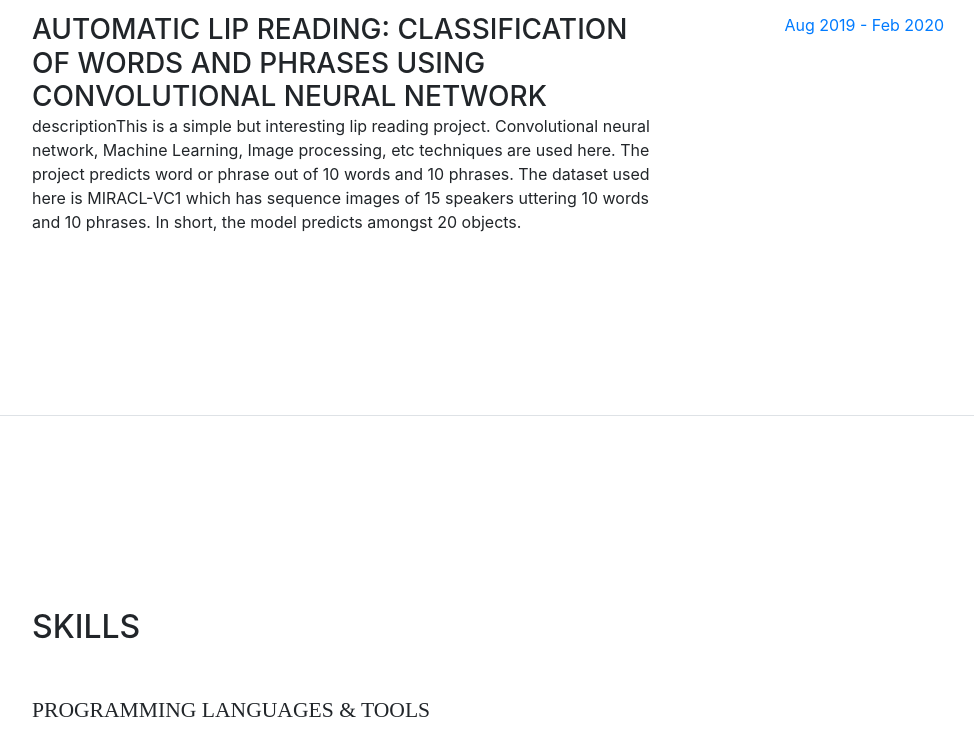
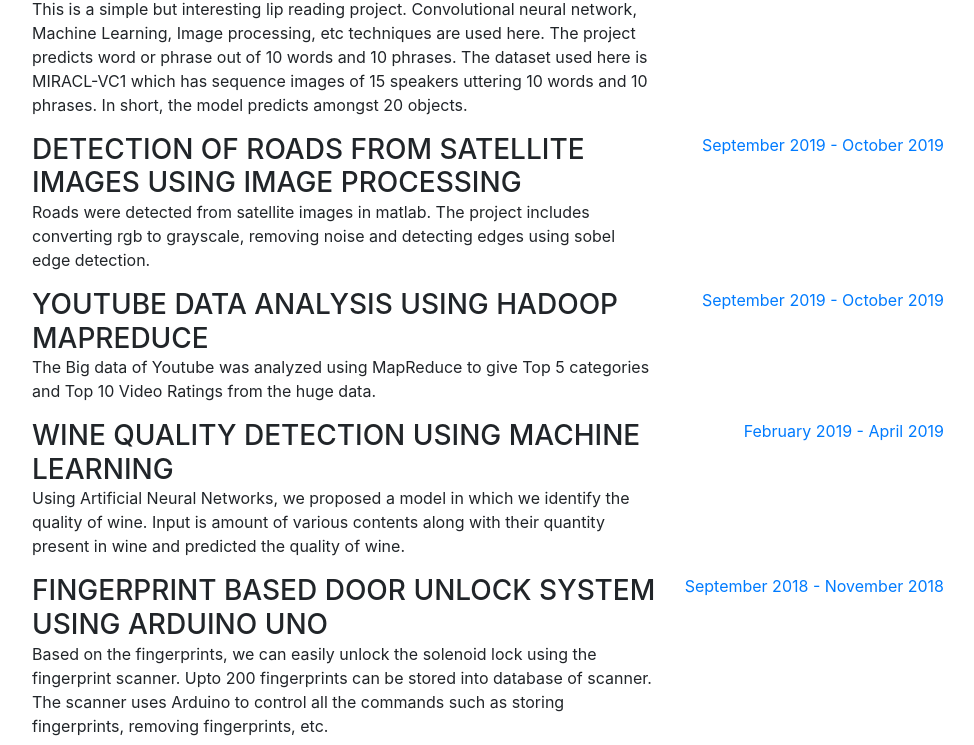
Before and after one commit to Bosnomer/nikhilkesarkarportfolio, a website with bundled scripts: page index.html in a window 1280 px wide. Shown: the part 2784-3529 px from the top of the page, without its empty margins (288-1262 px from the left). Built offline with nearby package versions, Linux system fonts and the light colour scheme; a web font is replaced by a local one.

Commit message:
Update index.html

```diff
--- a/index.html
+++ b/index.html
@@ -189,11 +189,55 @@
           <div class="resume-item d-flex flex-column flex-md-row">
             <div class="resume-content mr-auto">
               <h3 class="mb-0">Automatic Lip Reading: Classification of Words and Phrases using Convolutional Neural Network</h3>
-              <div>descriptionThis is a simple but interesting lip reading project. Convolutional neural network, Machine Learning, Image processing, etc techniques are used here. The project predicts word or phrase out of 10 words and 10 phrases. The dataset used here is MIRACL-VC1 which has sequence images of 15 speakers uttering 10 words and 10 phrases. In short, the model predicts amongst 20 objects.</div>
+              <div>This is a simple but interesting lip reading project. Convolutional neural network, Machine Learning, Image processing, etc techniques are used here. The project predicts word or phrase out of 10 words and 10 phrases. The dataset used here is MIRACL-VC1 which has sequence images of 15 speakers uttering 10 words and 10 phrases. In short, the model predicts amongst 20 objects.</div>
               <p></p>
             </div>
             <div class="resume-date text-md-right">
-              <span class="text-primary">Aug 2019 - Feb 2020</span>
+              <span class="text-primary">August 2019 - February 2020</span>
+            </div>
+          </div>
+
+          <div class="resume-item d-flex flex-column flex-md-row">
+            <div class="resume-content mr-auto">
+              <h3 class="mb-0">Detection of Roads from Satellite images using image processing</h3>
+              <div>Roads were detected from satellite images in matlab. The project includes converting rgb to grayscale, removing noise and detecting edges using sobel edge detection.</div>
+              <p></p>
+            </div>
+            <div class="resume-date text-md-right">
+              <span class="text-primary">September 2019 - October 2019</span>
+            </div>
+          </div>
+
+          <div class="resume-item d-flex flex-column flex-md-row">
+            <div class="resume-content mr-auto">
+              <h3 class="mb-0">Youtube Data Analysis using Hadoop MapReduce</h3>
+              <div>The Big data of Youtube was analyzed using MapReduce to give Top 5 categories and Top 10 Video Ratings from the huge data.</div>
+              <p></p>
+            </div>
+            <div class="resume-date text-md-right">
+              <span class="text-primary">September 2019 - October 2019</span>
+            </div>
+          </div>
+
+          <div class="resume-item d-flex flex-column flex-md-row">
+            <div class="resume-content mr-auto">
+              <h3 class="mb-0">Wine Quality Detection using Machine learning</h3>
+              <div>Using Artificial Neural Networks, we proposed a model in which we identify the quality of wine. Input is amount of various contents along with their quantity present in wine and predicted the quality of wine.</div>
+              <p></p>
+            </div>
+            <div class="resume-date text-md-right">
+              <span class="text-primary">February 2019 - April 2019</span>
+            </div>
+          </div>
+
+          <div class="resume-item d-flex flex-column flex-md-row">
+            <div class="resume-content mr-auto">
+              <h3 class="mb-0">Fingerprint Based Door Unlock System using Arduino UNO</h3>
+              <div>Based on the fingerprints, we can easily unlock the solenoid lock using the fingerprint scanner. Upto 200 fingerprints can be stored into database of scanner. The scanner uses Arduino to control all the commands such as storing fingerprints, removing fingerprints, etc.</div>
+              <p></p>
+            </div>
+            <div class="resume-date text-md-right">
+              <span class="text-primary">September 2018 - November 2018</span>
             </div>
           </div>
 
@@ -207,7 +251,6 @@
           <div class="subheading mb-3">Programming Languages &amp; Tools</div>
           <ul class="list-inline list-icons">
             <li class="list-inline-item">
-              <i class="devicon-python-plain-wordmark"></i>
               <i class="devicon-python-plain-wordmark"></i>
             </li>
             <li class="list-inline-item">
```
